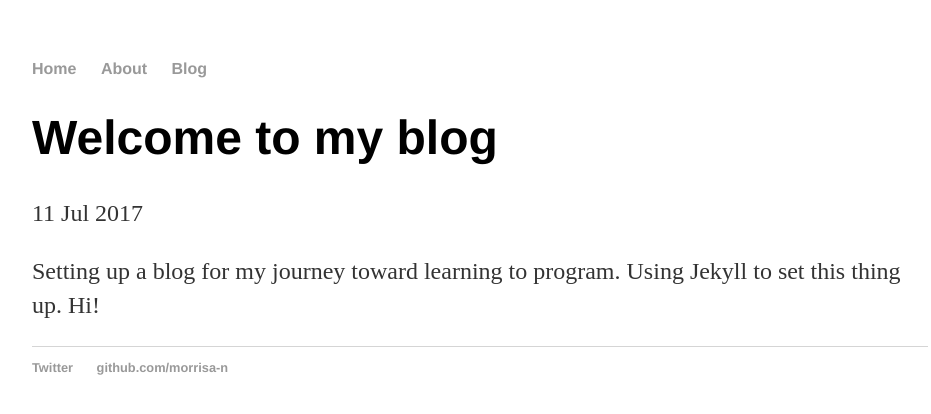
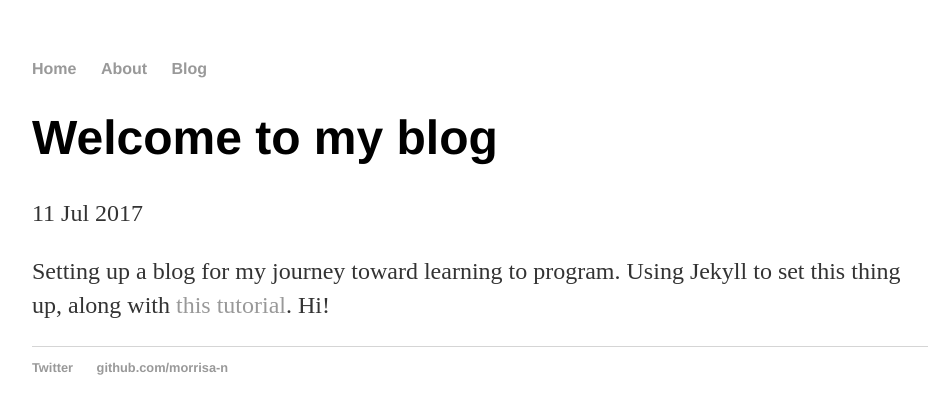
Before and after one commit to morrisa-n/morrisa-n.github.io, a Jekyll site: the page built from _posts/2017-07-11-welcome-to-my-blog.md, in a window 1280 px wide. Shown: the top 414 px of the page, without its empty margins (160-1091 px from the left). Built offline with Jekyll 4.4.1, drawn with Linux system fonts in a browser that asks for light colours.

Commit message:
Added to post #1

```diff
--- a/_posts/2017-07-11-welcome-to-my-blog.md
+++ b/_posts/2017-07-11-welcome-to-my-blog.md
@@ -4,4 +4,4 @@ title: "Welcome to my blog"
 date: 2017-07-11
 ---
 
-Setting up a blog for my journey toward learning to program. Using Jekyll to set this thing up. Hi!
+Setting up a blog for my journey toward learning to program. Using Jekyll to set this thing up, along with [this tutorial](http://jmcglone.com/guides/github-pages/). Hi!
```
